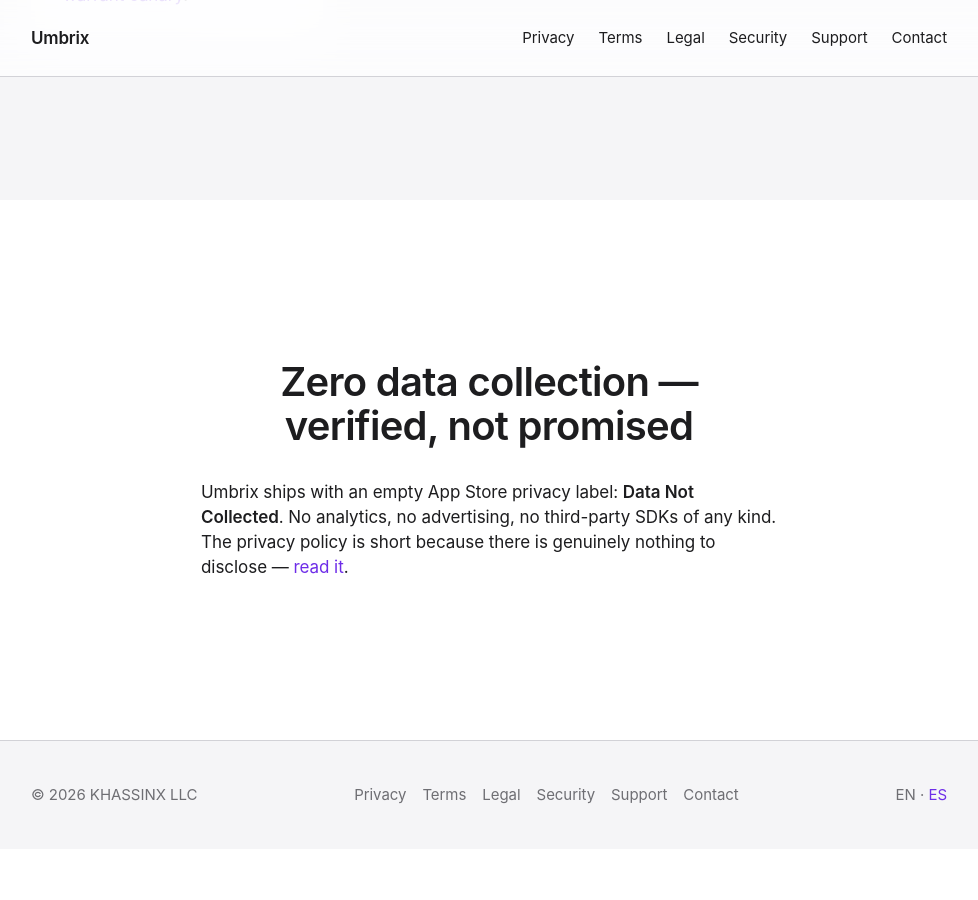
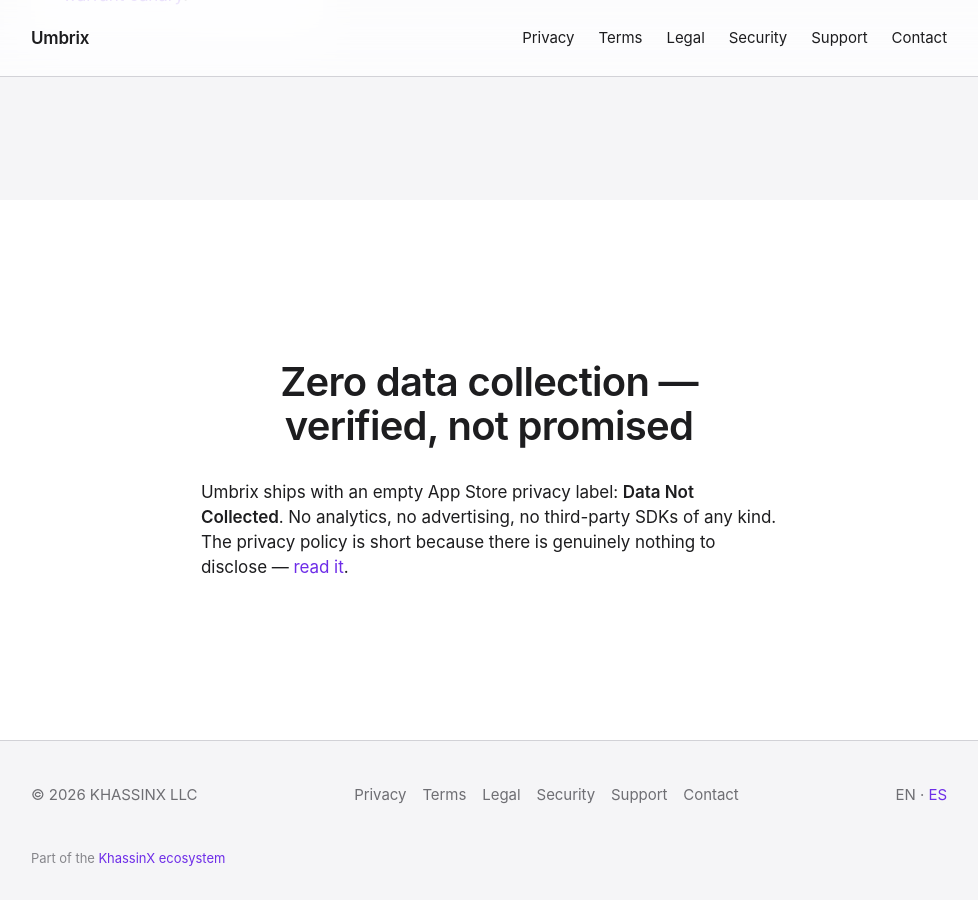
Before and after one commit to KhassinX/Umbrix-web, a Jekyll site: the page built from index.html, in a window 1280 px wide and 900 px high, scrolled down 1524 px. Shown: the whole window, without its empty margins (151-1129 px from the left). Built offline with Jekyll 4.4.1, drawn with Linux system fonts in a browser that asks for light colours; before the commit the page ends 2373 px from its top, so only the background shows below that.

Commit message:
feat(footer): activar la nota de ecosistema — uniformidad en todas las apps propias (#5)
Decisión de Abraham 2026-07-11: o todas las propias la llevan o ninguna; supera la Decisión #8 (marca independiente) — el subdominio *.khassinx.com y el © KHASSINX LLC ya declaran el parentesco, y la nota suma backlink + señal de confianza. Texto y href por locale (EN → khassinx.com, ES → /es/), paridad con las otras 7 webs.

Co-Authored-By: Claude Fable 5 <noreply@anthropic.com>

Claude-Session: https://claude.ai/code/session_01HgGjNTcf2koFmj8mNUZFFK

```diff
--- a/_config.yml
+++ b/_config.yml
@@ -1,6 +1,7 @@
 # umbrix.khassinx.com — Jekyll config (canon: _template/web/templates/base.html + WEB_PROPERTY_SPEC)
-# Marca INDEPENDIENTE (Decisión #8): sin nota de ecosistema en el footer (show_ecosystem_note ausente);
-# la única señal del dueño es la entidad legal © KHASSINX LLC.
+# Nota de ecosistema ACTIVA (decisión de Abraham 2026-07-11: uniformidad en todas las apps propias;
+# supera la Decisión #8 de marca independiente — el subdominio y el © KHASSINX LLC ya declaran el parentesco).
+show_ecosystem_note: true
 title: Umbrix
 short_name: Umbrix
 description: End-to-end encrypted, Apple-native messaging with zero data collection. No servers, no accounts, no trackers.
--- a/_layouts/base.html
+++ b/_layouts/base.html
@@ -181,11 +181,15 @@
         <a href="{{ page.canonical_es | default: '/es/' | relative_url }}" hreflang="es" lang="es">ES</a>
         {%- endif -%}
       </div>
-      {%- comment -%} Umbrix = marca pública INDEPENDIENTE (Decisión #8): la superficie pública
-      solo muestra la entidad legal (© KHASSINX LLC, arriba), sin link de ecosistema.
-      Gateado por config (show_ecosystem_note) en vez de borrado, para no divergir del canon. {%- endcomment -%}
+      {%- comment -%} Nota de ecosistema (WEB_PROPERTY_SPEC §4): uniformidad en todas las apps propias
+      (decisión de Abraham 2026-07-11 — supera la Decisión #8 de marca independiente; el subdominio
+      *.khassinx.com y el © KHASSINX LLC ya declaran el parentesco). Texto + href por locale. {%- endcomment -%}
       {%- if site.show_ecosystem_note %}
-      <small class="footer-ecosystem">{{ site.ecosystem_note | default: 'Part of the' }} <a href="https://khassinx.com">KhassinX ecosystem</a></small>
+      {%- if page.lang == 'es' %}
+      <small class="footer-ecosystem">Parte del <a href="https://khassinx.com/es/">ecosistema KhassinX</a></small>
+      {%- else %}
+      <small class="footer-ecosystem">Part of the <a href="https://khassinx.com">KhassinX ecosystem</a></small>
+      {%- endif %}
       {%- endif %}
     </div>
   </footer>
```
